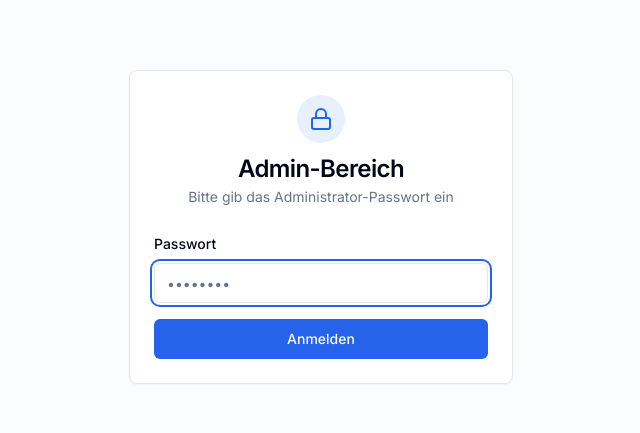
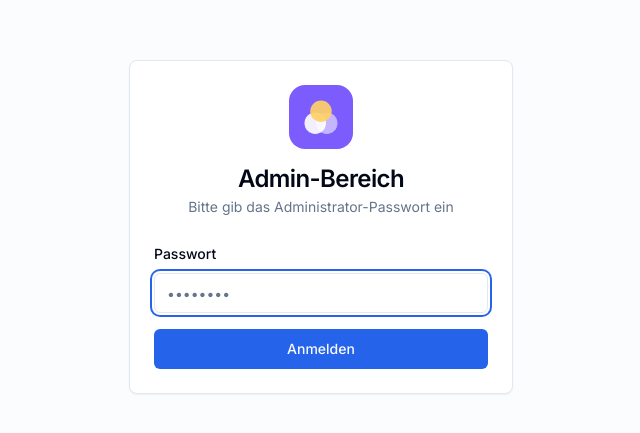
Before and after one commit to awichmann89-cyber/aktionen-anmeldungen, a Next.js app: page /admin in a window 1280 px wide. Shown: the part 173-606 px from the top of the page, without its empty margins (319-959 px from the left). Built offline with nearby package versions, Linux system fonts and the light colour scheme.

Commit message:
Feature: Logo als Favicon, im Header und Login eingebaut

```diff
--- a/app/admin/dashboard/layout.tsx
+++ b/app/admin/dashboard/layout.tsx
@@ -3,7 +3,8 @@
 import { useRouter } from 'next/navigation'
 import { toast } from 'sonner'
 import { Button } from '@/components/ui/button'
-import { LogOut, Calendar } from 'lucide-react'
+import { LogOut } from 'lucide-react'
+import Image from 'next/image'
 
 export default function DashboardLayout({ children }: { children: React.ReactNode }) {
   const router = useRouter()
@@ -19,7 +20,7 @@ export default function DashboardLayout({ children }: { children: React.ReactNod
       <header className="sticky top-0 z-10 bg-white border-b shadow-sm">
         <div className="max-w-6xl mx-auto px-4 py-3 flex items-center justify-between">
           <div className="flex items-center gap-2">
-            <Calendar className="h-5 w-5 text-primary" />
+            <Image src="/logo.svg" alt="Logo" width={32} height={32} className="rounded-lg" />
             <span className="font-semibold text-lg">Aktionen-Verwaltung</span>
           </div>
           <Button variant="outline" size="sm" onClick={handleLogout}>
--- a/app/admin/page.tsx
+++ b/app/admin/page.tsx
@@ -8,6 +8,7 @@ import { Button } from '@/components/ui/button'
 import { Input } from '@/components/ui/input'
 import { Label } from '@/components/ui/label'
 import { Lock } from 'lucide-react'
+import Image from 'next/image'
 
 export default function AdminLoginPage() {
   const router = useRouter()
@@ -42,10 +43,8 @@ export default function AdminLoginPage() {
     <div className="min-h-screen flex items-center justify-center bg-muted/30">
       <Card className="w-full max-w-sm">
         <CardHeader className="text-center">
-          <div className="flex justify-center mb-2">
-            <div className="rounded-full bg-primary/10 p-3">
-              <Lock className="h-6 w-6 text-primary" />
-            </div>
+          <div className="flex justify-center mb-3">
+            <Image src="/logo.svg" alt="Logo" width={64} height={64} className="rounded-2xl" />
           </div>
           <CardTitle>Admin-Bereich</CardTitle>
           <CardDescription>Bitte gib das Administrator-Passwort ein</CardDescription>
--- a/app/layout.tsx
+++ b/app/layout.tsx
@@ -8,6 +8,7 @@ const inter = Inter({ subsets: ['latin'] })
 export const metadata: Metadata = {
   title: 'Aktionen & Anmeldungen',
   description: 'Online-Anmeldung für Kinder- und Jugendaktionen',
+  themeColor: '#7C5CFC',
 }
 
 export default function RootLayout({ children }: { children: React.ReactNode }) {
```
Also changed, not shown: app/icon.svg (added), public/logo.svg (added).
